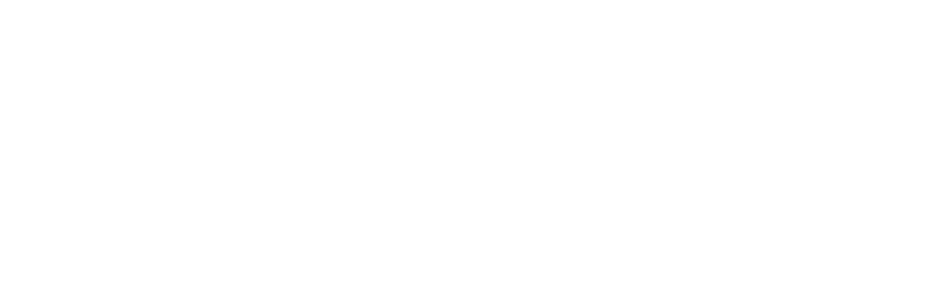
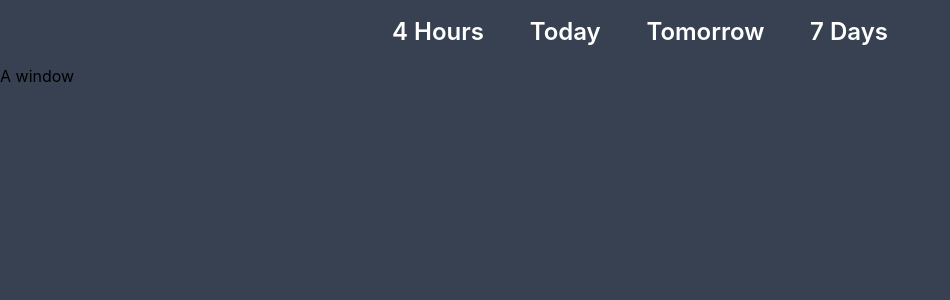
Before and after one commit to Hargaaya/react-sandbox, a React (Create React App) app in the folder react-weather/: page / in a window 1280 px wide. Shown: the top 300 px of the page, without its empty margins (0-950 px from the left). Built offline with nearby package versions, Linux system fonts and the light colour scheme.

Commit message:
added componenets

```diff
--- a/react-weather/src/App.js
+++ b/react-weather/src/App.js
@@ -1,5 +1,13 @@
+import Header from "./components/Header";
+import Windows from "./components/Windows";
+
 function App() {
-  return <div></div>;
+  return (
+    <div>
+      <Header></Header>
+      <Windows></Windows>
+    </div>
+  );
 }
 
 export default App;
--- /dev/null
+++ b/react-weather/src/components/Header.js
@@ -0,0 +1,21 @@
+import HeaderLink from "./HeaderLink";
+import { useState } from "react";
+
+const Header = () => {
+  const [views, setViews] = useState([
+    { name: "4 Hours", route: "hours" },
+    { name: "Today", route: "today" },
+    { name: "Tomorrow", route: "tomorrow" },
+    { name: "7 Days", route: "week" },
+  ]);
+
+  return (
+    <ul className="container mx-auto max-w-lg m-3 flex justify-between text-white text-2xl font-semibold">
+      {views.map((elem) => (
+        <HeaderLink item={elem}></HeaderLink>
+      ))}
+    </ul>
+  );
+};
+
+export default Header;
--- /dev/null
+++ b/react-weather/src/components/HeaderLink.js
@@ -0,0 +1,9 @@
+const HeaderLink = ({ item }) => {
+  return (
+    <li className="hover:bg-gray-100/30 rounded-md px-2 py-1 cursor-pointer">
+      {item.name}
+    </li>
+  );
+};
+
+export default HeaderLink;
--- /dev/null
+++ b/react-weather/src/components/Window.js
@@ -0,0 +1,7 @@
+import React from "react";
+
+const Window = () => {
+  return <div>A window</div>;
+};
+
+export default Window;
--- /dev/null
+++ b/react-weather/src/components/Windows.js
@@ -0,0 +1,11 @@
+import Window from "./Window";
+
+const Windows = () => {
+  return (
+    <div>
+      <Window></Window>
+    </div>
+  );
+};
+
+export default Windows;
--- a/react-weather/src/index.css
+++ b/react-weather/src/index.css
@@ -3,6 +3,7 @@
 @tailwind utilities;
 
 body {
+  @apply bg-gray-700;
   margin: 0;
   font-family: -apple-system, BlinkMacSystemFont, "Segoe UI", "Roboto", "Oxygen",
     "Ubuntu", "Cantarell", "Fira Sans", "Droid Sans", "Helvetica Neue",
--- a/react-weather/tailwind.config.js
+++ b/react-weather/tailwind.config.js
@@ -1,5 +1,12 @@
 module.exports = {
-  content: ["./src/index.js", "./src/App.js"],
+  content: [
+    "./src/index.js",
+    "./src/App.js",
+    "./src/components/Header.js",
+    "./src/components/HeaderLink.js",
+    "./src/components/Windows.js",
+    "./src/components/Window.js",
+  ],
   theme: {
     extend: {},
   },
```
